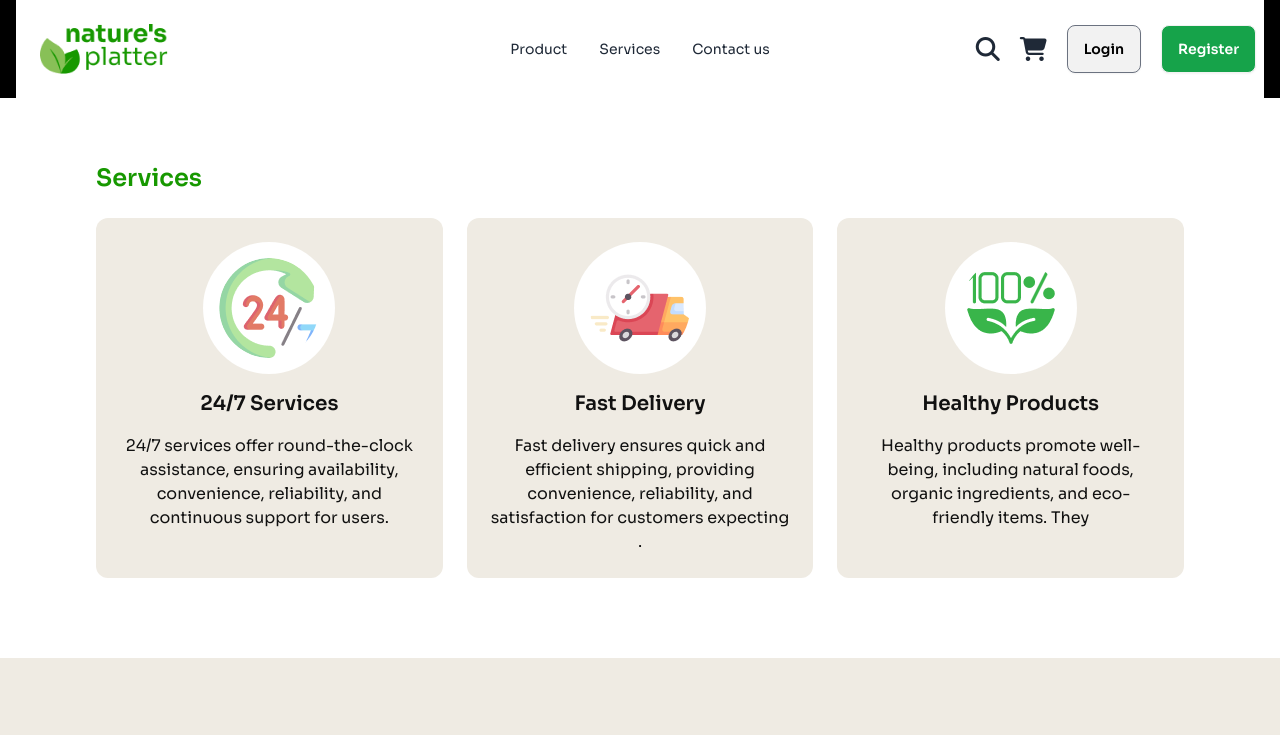
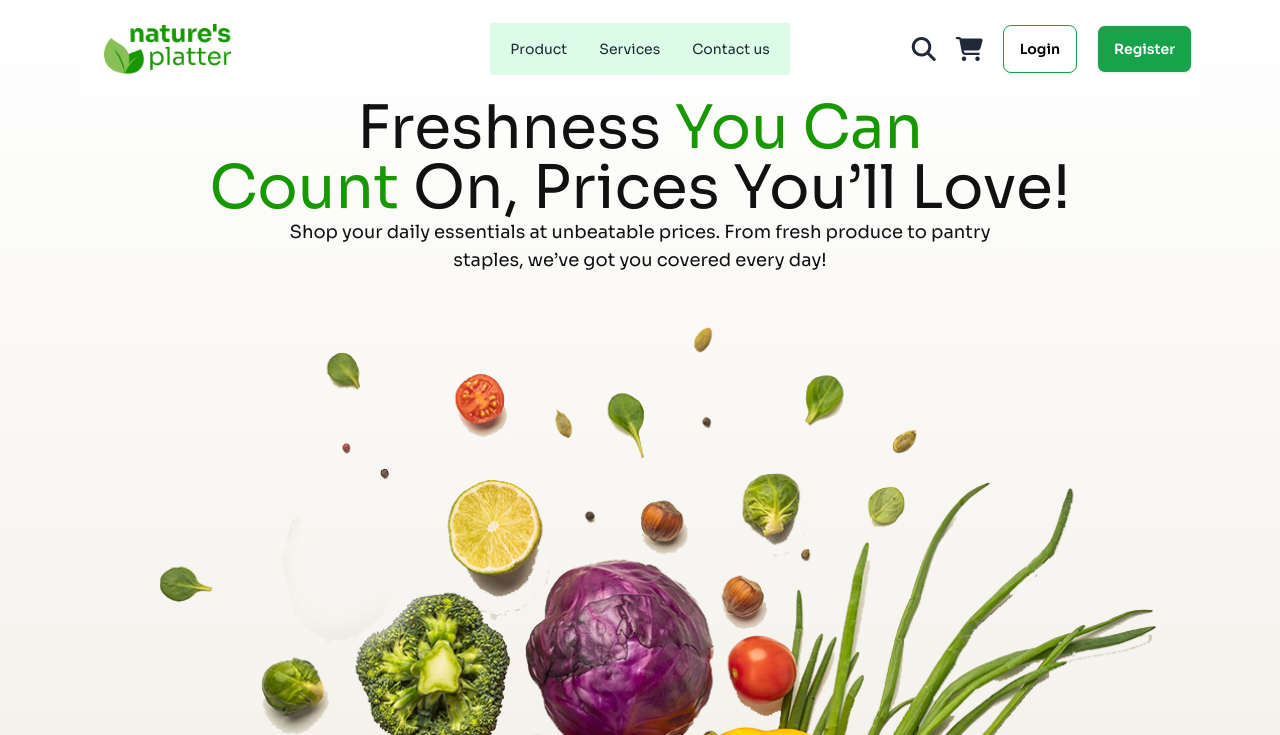
Before and after one commit to zahid-hasan-nox/Assignment-3, a plain HTML site: page index.html in a window 1280 px wide. Shown: the top 735 px of the page. Drawn offline with nearby package versions, Linux system fonts and the light colour scheme.

Commit message:
hero complete

```diff
--- a/index.html
+++ b/index.html
@@ -14,10 +14,10 @@
     <script src="https://kit.fontawesome.com/46a0597978.js" crossorigin="anonymous"></script>
 </head>
 <body class="sora">
-    <header class="container mx-auto px-4 bg-black">
+    <header class="bg-gradient-to-b from-[#FFFFFF] to-[#EFEBE3]  mx-auto lg:px-20">
         <nav class="bg-red-700">
             <div class="navbar bg-base-100">
-                <div class="navbar-start">
+                <div class="navbar-start flex flex-row-reverse justify-between mx-auto">
                   <div class="dropdown">
                     <div tabindex="0" role="button" class="btn btn-ghost lg:hidden">
                       <svg
@@ -49,21 +49,35 @@
                   </div>
                   <a><img class="p-4 w-40" src="./c2-assets/logo-header.png" alt=""></a>
                 </div>
-                <div class="navbar-center hidden lg:flex">
+                <div class="navbar-center bg-green-100 ">
                   <ul class="menu menu-horizontal px-1">
                     <li><a>Product</a></li>
                     <li><a>Services</a></li>
                     <li><a>Contact us</a></li>
                   </ul>
                 </div>
-                <div class="navbar-end gap-5">
+                <div class="navbar-end  gap-5">
                     <i class="fa-solid fa-magnifying-glass text-2xl"></i>
                     <i class="fa-solid fa-cart-shopping text-2xl"></i>
-                  <a class="btn border-gray-500 text-black">Login</a>
+                  <a class="btn border-green-600 bg-white text-black">Login</a>
                   <a class="btn bg-green-600 text-white">Register</a>
                 </div>
               </div>
         </nav>
+
+        <!-- hero -->
+
+        <div class="flex flex-col items-center ">
+          <!-- 1nd-part-hero -->
+            <div>
+              <h1 class="text-6xl text-center text-[#111111]">Freshness <span class="text-[#179800]">You Can <br> Count</span> On, Prices You’ll Love!</h1>
+              <p class="text-center text-[#111111] text-lg">Shop your daily essentials at unbeatable prices. From fresh produce to pantry <br> staples, we’ve got you covered every day!</p>
+            </div>
+            <!-- 2nd part hero -->
+            <div class="mt-10">
+              <img class=" lg:w-auto" src="./c2-assets/hero-vegetables.png" alt="">
+            </div>
+        </div>
     </header>
     <main class=" mx-auto  mt-10">
         <!-- service section -->
@@ -286,7 +300,7 @@
       <div class="relative -top-64 lg:-top-48  bg-[#EFEBE3] rounded-xl mx-4 lg:mx-20 lg:flex items-center justify-around ">
         <!-- 1 -->
         <div class="px-20 py-10">
-          <img class="w-fit" src="./c2-assets/vegetable-busket.png" alt="">
+          <img class="w-fit mx-auto" src="./c2-assets/vegetable-busket.png" alt="">
         </div>
         <!-- 2 -->
         <div class="px-20 lg:py-10 flex flex-col items-center lg:items-start gap-6">
```
